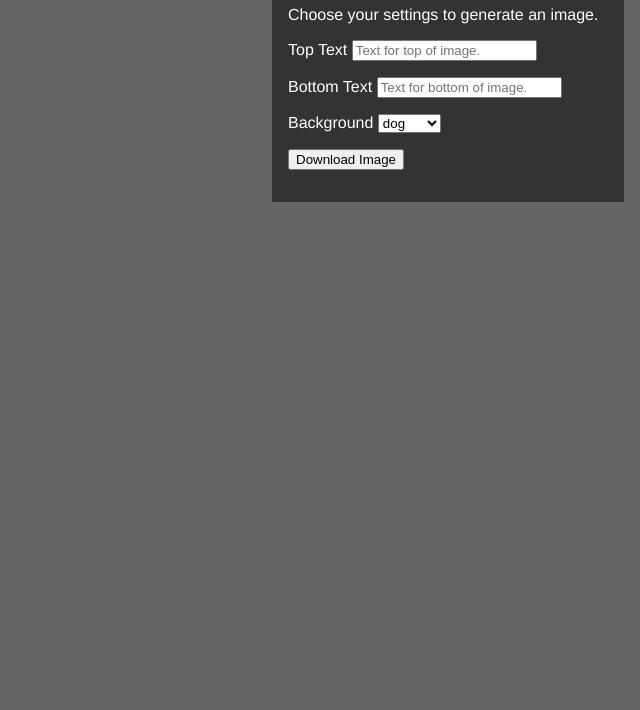
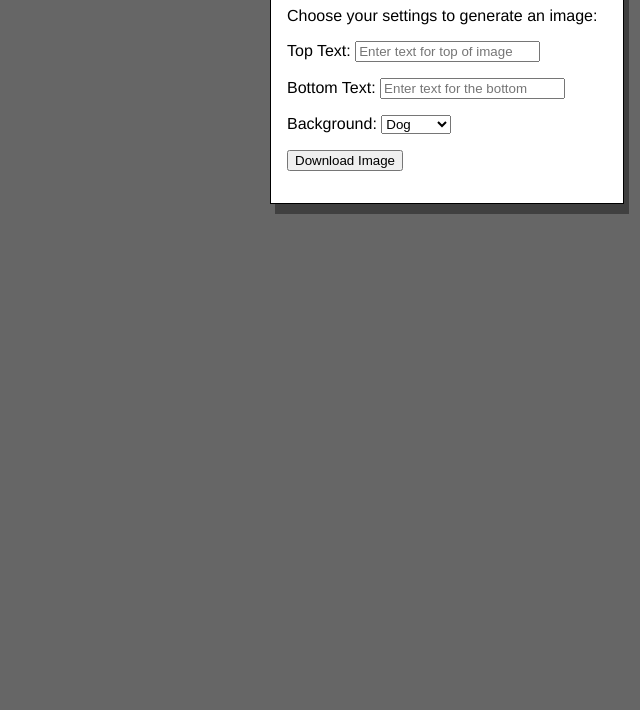
Before and after one commit to vpangng1/wats3020-image-maker, a plain HTML site: page index.html in a window 1280 px wide. Shown: the part 106-816 px from the top of the page, without its empty margins (640-1280 px from the left). Drawn offline with Linux system fonts and the light colour scheme.

Commit message:
modified css and index pages

```diff
--- a/css/main.css
+++ b/css/main.css
@@ -26,14 +26,16 @@
 
 /* Form Styles */
 #form-container {
-    background: rgba(0,0,0,0.5);
-    color: #fff;
+    background: rgb(255, 255, 255);
+    color: black;
     padding: 1rem;
     position: absolute;
     top: 1rem;
     right: 1rem;
     width: 25%;
     z-index: 1000;
+    box-shadow: 5px 10px #404040;
+    border: 1px solid;
 }
 
 /* General structure styles */
--- a/index.html
+++ b/index.html
@@ -17,24 +17,24 @@
 <body>
   <div id="form-container">
     <h1>Image Maker</h1>
-    <p>Choose your settings to generate an image.</p>
+    <p>Choose your settings to generate an image:</p>
     <form>
       <p>
-        <label for="topText">Top Text</label>
-        <input name="topText" placeholder="Text for top of image." value="">
+        <label for="topText">Top Text:</label>
+        <input name="topText" placeholder="Enter text for top of image" value="">
       </p>
       <p>
-        <label for="bottomText">Bottom Text</label>
-        <input name="bottomText" placeholder="Text for bottom of image." value="">
+        <label for="bottomText">Bottom Text:</label>
+        <input name="bottomText" placeholder="Enter text for the bottom" value="">
       </p>
       <p>
-        <label for="backgroundImage">Background</label>
+        <label for="backgroundImage">Background:</label>
         <select name="backgroundImage">
-          <option value="dog.jpg">dog</option>
-          <option value="fry.jpg">fry</option>
-          <option value="heman.jpg">heman</option>
-          <option value="picard.jpg">picard</option>
-          <option value="stark.jpg">stark</option>
+          <option value="dog.jpg">Dog</option>
+          <option value="fry.jpg">Fry</option>
+          <option value="heman.jpg">He-Man</option>
+          <option value="picard.jpg">Picard</option>
+          <option value="stark.jpg">Stark</option>
         </select>
       </p>
       <p><input type="submit" value="Download Image"></p>
```
